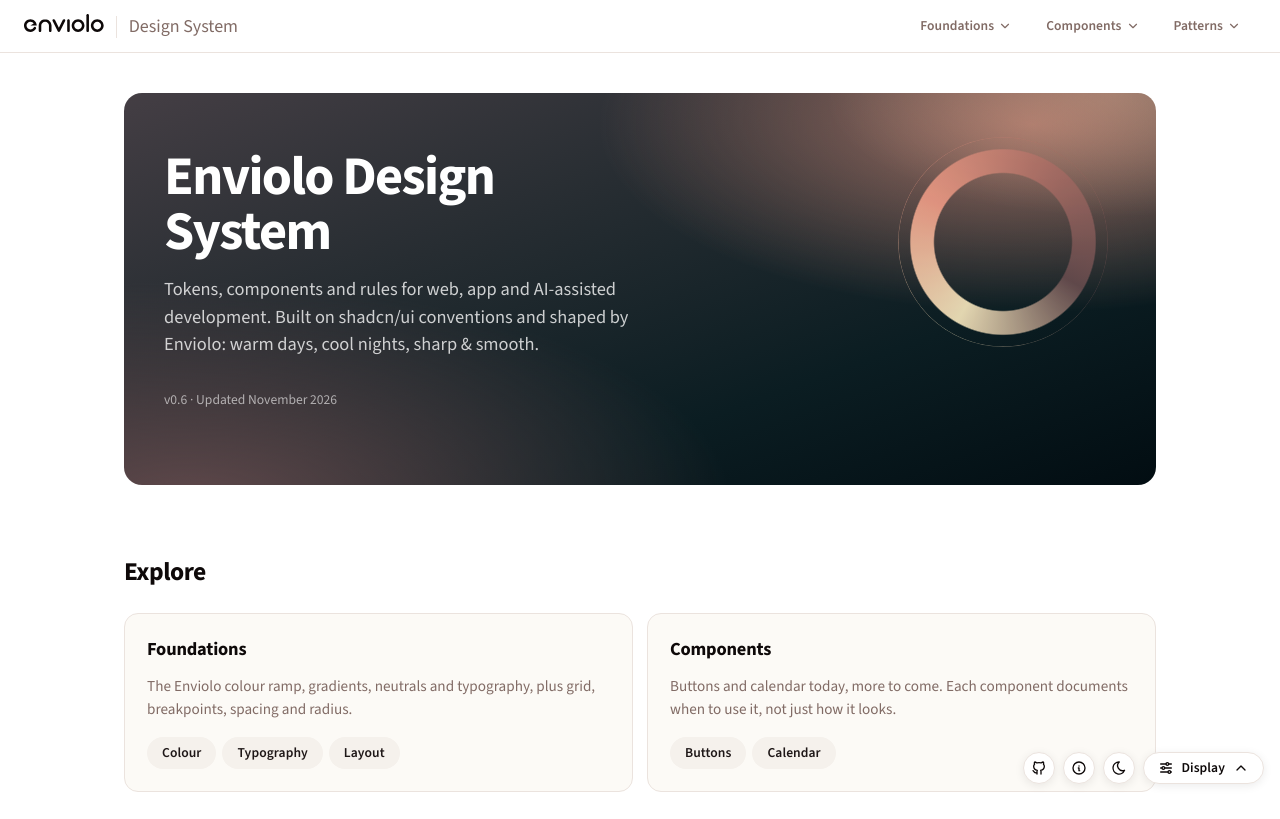
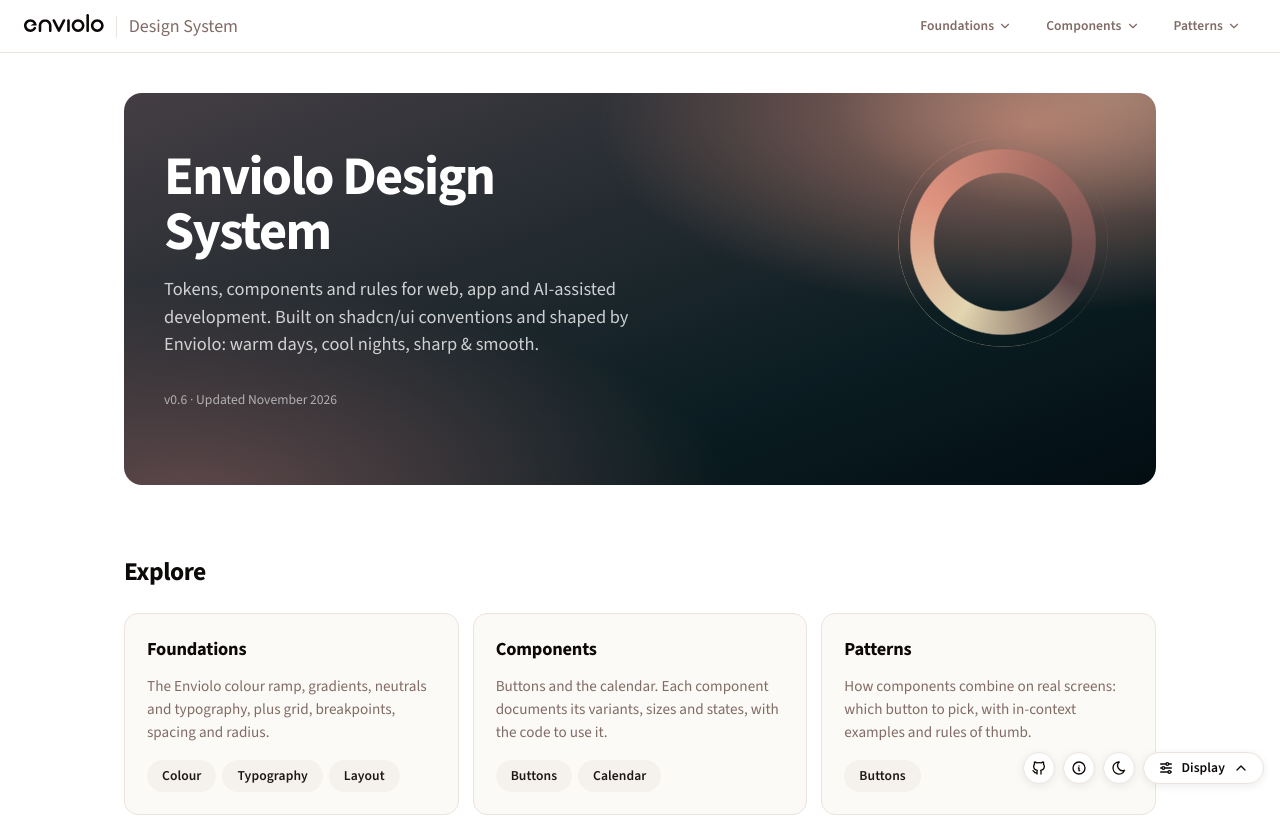
Before and after one commit to enviolo/enviolo-design-system, a plain HTML site: page index.html in a window 1280 px wide. Shown: the top 819 px of the page. Drawn offline with nearby package versions, Linux system fonts and the light colour scheme.

Commit message:
v0.6 (draft): Patterns card on the Overview
Three Explore cards across on desktop; Components card no longer says "more to come".

Co-Authored-By: Claude Sonnet 5.5 <noreply@anthropic.com>

```diff
--- a/index.html
+++ b/index.html
@@ -35,8 +35,13 @@
       </article>
       <article class="card">
         <h3><a class="card-link" href="site/components/buttons.html">Components</a></h3>
-        <p>Buttons and calendar today, more to come. Each component documents when to use it, not just how it looks.</p>
+        <p>Buttons and the calendar. Each component documents its variants, sizes and states, with the code to use it.</p>
         <div class="row"><a class="btn" data-variant="secondary" data-size="sm" href="site/components/buttons.html">Buttons</a><a class="btn" data-variant="secondary" data-size="sm" href="site/components/calendar.html">Calendar</a></div>
+      </article>
+      <article class="card">
+        <h3><a class="card-link" href="site/patterns/buttons.html">Patterns</a></h3>
+        <p>How components combine on real screens: which button to pick, with in-context examples and rules of thumb.</p>
+        <div class="row"><a class="btn" data-variant="secondary" data-size="sm" href="site/patterns/buttons.html">Buttons</a></div>
       </article>
     </div>
   </section>
--- a/site/assets/docs.css
+++ b/site/assets/docs.css
@@ -249,7 +249,7 @@ body.has-sidenav>.topnav{grid-column:1/-1}
 .arch-split .arch-tier{grid-template-columns:1fr;gap:10px}
 @media (max-width:880px){.arch-tier{grid-template-columns:1fr;gap:10px}}
 @media (max-width:600px){.arch-split{grid-template-columns:1fr}}
-.explore{display:grid;grid-template-columns:repeat(2,minmax(0,1fr));gap:14px}
+.explore{display:grid;grid-template-columns:repeat(3,minmax(0,1fr));gap:14px}
 .explore .card{padding:22px;gap:8px}
 .explore .card p{font-size:.95rem;color:var(--muted-foreground);margin:0}
 .explore .card .row{margin:8px 0 0;gap:6px;align-self:end}
```
Also changed, not shown: 1 other file.
